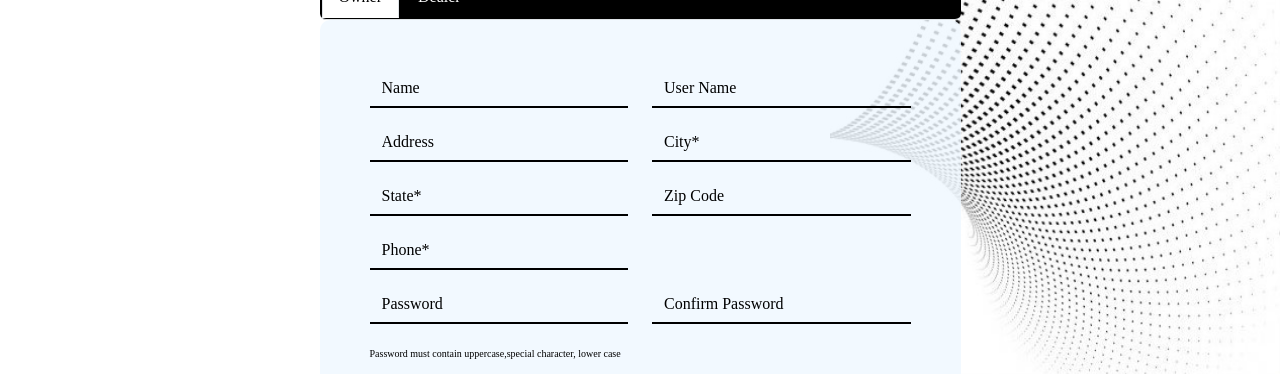
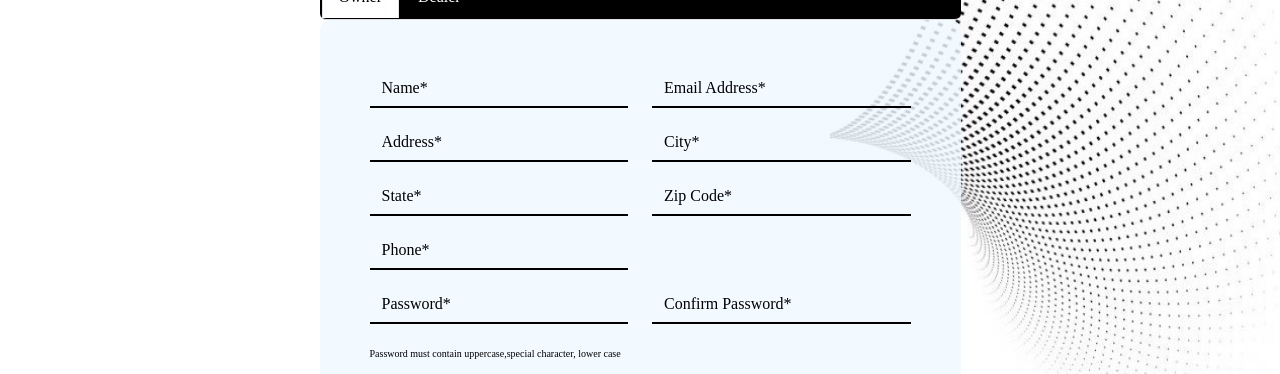
Before and after one commit to IvakhOleksii/React-trade, a React (Create React App) app: page /register in a window 1280 px wide. Shown: the part 223-597 px from the top of the page. Built offline with nearby package versions, Linux system fonts and the light colour scheme; what redux-debounced would draw is missing.

Commit message:
Registration and Auction updates

```diff
--- a/src/components/Registration hero/Registrationhero.js
+++ b/src/components/Registration hero/Registrationhero.js
@@ -250,7 +250,7 @@ class RegistrationHero extends Component {
                               name="name"
                               className="ts-input"
                               type="text"
-                              placeholder="Name"
+                              placeholder="Name*"
                             />
                           </Form.Group>
                         </Col>
@@ -265,7 +265,7 @@ class RegistrationHero extends Component {
                               name="email"
                               className="ts-input"
                               type="email"
-                              placeholder="User Name"
+                              placeholder="Email Address*"
                             />
                           </Form.Group>
                         </Col>
@@ -283,7 +283,7 @@ class RegistrationHero extends Component {
                               name="address"
                               className="ts-input"
                               type="textarea"
-                              placeholder="Address"
+                              placeholder="Address*"
                             />
                           </Form.Group>
                         </Col>
@@ -331,7 +331,7 @@ class RegistrationHero extends Component {
                               name="zip_code"
                               className="ts-input"
                               type="textarea"
-                              placeholder="Zip Code"
+                              placeholder="Zip Code*"
                             />
                           </Form.Group>
                         </Col>
@@ -367,7 +367,7 @@ class RegistrationHero extends Component {
                               name="password"
                               className="ts-input"
                               type="password"
-                              placeholder="Password"
+                              placeholder="Password*"
                             />
                           </Form.Group>
                           <small style={{ color: "black", fontSize: "10px" }}>
@@ -392,7 +392,7 @@ class RegistrationHero extends Component {
                               name="confirmPassword"
                               className="ts-input"
                               type="password"
-                              placeholder="Confirm Password"
+                              placeholder="Confirm Password*"
                             />
                           </Form.Group>
                         </Col>
@@ -494,7 +494,7 @@ class RegistrationHero extends Component {
                               name="name"
                               className="ts-input"
                               type="text"
-                              placeholder=" Name"
+                              placeholder="Name*"
                             />
                           </Form.Group>
                         </Col>
@@ -509,7 +509,7 @@ class RegistrationHero extends Component {
                               name="email"
                               className="ts-input"
                               type="email"
-                              placeholder=" User Name"
+                              placeholder="Email Address*"
                             />
                           </Form.Group>
                         </Col>
@@ -527,7 +527,7 @@ class RegistrationHero extends Component {
                               name="address"
                               className="ts-input"
                               type="textarea"
-                              placeholder=" Address"
+                              placeholder="Address*"
                             />
                           </Form.Group>
                         </Col>
@@ -542,7 +542,7 @@ class RegistrationHero extends Component {
                                 this.setState({ city: e.target.value })
                               }
                               type="text"
-                              placeholder=" City*  "
+                              placeholder="City*  "
                             />
                           </Form.Group>
                         </Col>
@@ -560,7 +560,7 @@ class RegistrationHero extends Component {
                                 this.setState({ state: e.target.value })
                               }
                               type="text"
-                              placeholder=" State*"
+                              placeholder="State*"
                             />
                           </Form.Group>
                         </Col>
@@ -575,7 +575,7 @@ class RegistrationHero extends Component {
                               name="zip_code"
                               className="ts-input"
                               type="textarea"
-                              placeholder="Zip Code"
+                              placeholder="Zip Code*"
                             />
                           </Form.Group>
                         </Col>
@@ -609,7 +609,7 @@ class RegistrationHero extends Component {
                                 this.setState({ dealerName: e.target.value })
                               }
                               type="text"
-                              placeholder="Dealer Name"
+                              placeholder="Dealer Name*"
                             />
                           </Form.Group>
                         </Col>
@@ -628,7 +628,7 @@ class RegistrationHero extends Component {
                                 })
                               }
                               type="text"
-                              placeholder="Company Website*  "
+                              placeholder="Company Website"
                             />
                           </Form.Group>
                         </Col>
@@ -645,7 +645,7 @@ class RegistrationHero extends Component {
                                 this.setState({ car_make: e.target.value })
                               }
                               className="ts-input mb-3"
-                              defaultValue="  Car Make"
+                              defaultValue="Car Make"
                             >
                               <option>Car Make </option>
                               {CarMake?.map((item, index) => (
@@ -669,7 +669,7 @@ class RegistrationHero extends Component {
                               name="password"
                               className="ts-input"
                               type="password"
-                              placeholder="Password"
+                              placeholder="Password*"
                             />
                           </Form.Group>
                           <small style={{ color: "black", fontSize: "10px" }}>
@@ -694,7 +694,7 @@ class RegistrationHero extends Component {
                               name="confirmPassword"
                               className="ts-input"
                               type="password"
-                              placeholder="Confirm Password"
+                              placeholder="Confirm Password*"
                             />
                           </Form.Group>
                         </Col>
--- a/src/components/list.js
+++ b/src/components/list.js
@@ -3,6 +3,7 @@ import { connect } from "react-redux";
 import { Row, Col, Carousel, Button, Image, Badge } from "react-bootstrap";
 import { Eye } from "react-feather";
 import { Modal, ModalHeader } from "reactstrap";
+import formatThousands from "../helpers/formatThousands";
 import NoResultFound from "../assets/imgs/png/dashboard/no-results-found1.png";
 import { AUCTION_DETAIL, BIDS_MODAL_ID } from "../redux/actions/app/appActions";
 import formatCurrency from "../helpers/formatCurrency";
@@ -217,7 +218,9 @@ class List extends Component {
                     </div>{" "}
                     <div className="right--content">
                       <span className="card-list__title"> Mileage : </span>
-                      <span className="card-list__info">{item?.mileage} </span>
+                      <span className="card-list__info">
+                        {formatThousands(item?.mileage)}{" "}
+                      </span>
                     </div>{" "}
                     {this.props?.showSidebarItem === "auctionEnd" ||
                     this.props?.showSidebarItem === "auction" ? (
--- a/src/helpers/formatThousands.js
+++ b/src/helpers/formatThousands.js
@@ -1,4 +1,5 @@
 function formatThousands(value) {
+  if (!value) return value;
   const valString = String(value).replace(/\B(?=(\d{3})+(?!\d))/g, ",");
 
   return valString;
```
